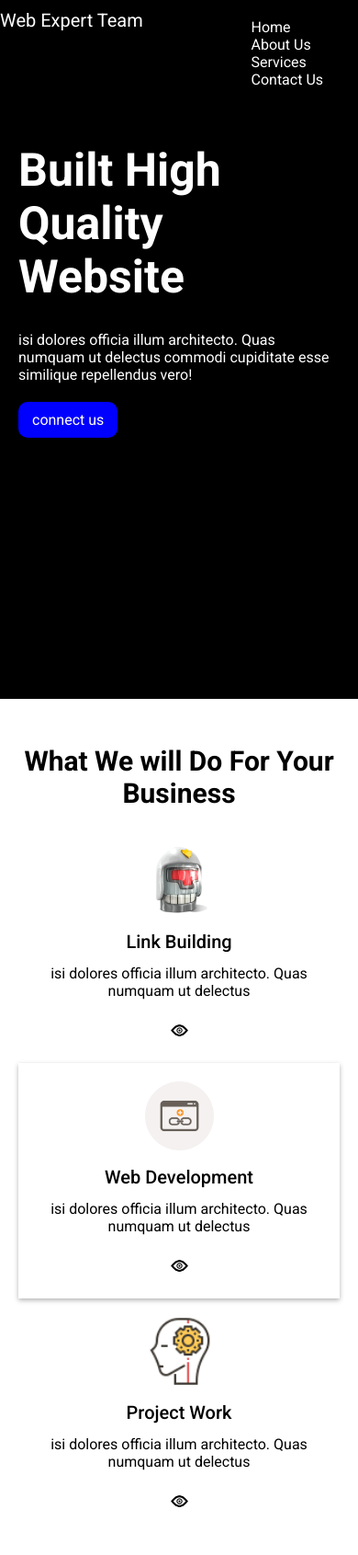
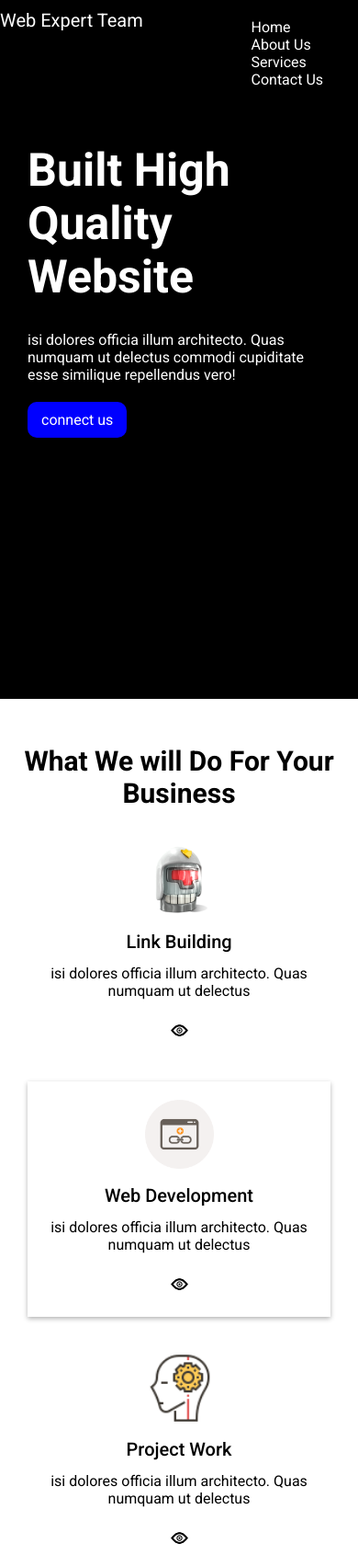
Before and after one commit to Chris4right/web-Expert, a plain HTML site: page index.html in a window 390 px wide. Shown: the top 1691 px of the page at 92% size. Drawn offline with Linux system fonts and the light colour scheme.

Commit message:
new changes on my meida screen

```diff
--- a/css/stye.css
+++ b/css/stye.css
@@ -394,7 +394,7 @@ html{
 @media screen and (max-width: 900px){
     .row{
         max-width: 100%;
-        padding: 0 20px;
+        padding: 0 30px;
     }
     .row [class^="col-"]:not(:last-child){
         margin-right: 0;
@@ -403,7 +403,7 @@ html{
         width: 100%;
     }
     .header{
-        height: 90vh;
+        min-height: 90vh;
         background-color: #000;
     }
     .nav{
@@ -418,6 +418,9 @@ html{
     }
     .business-offfer{
         padding: 50px 0;
+    }
+    .steps{
+        margin-bottom: 20px;
     }
 
     .primary-heading{
@@ -441,8 +444,11 @@ html{
     }
     .online-image-container{
         float: none;
-        width: 40%;
+        width: 100%;
         margin: 0 auto;
+    }
+    .online-image-container img{
+        width: 100%;
     }
 
     .online-textbox{
--- a/index.html
+++ b/index.html
@@ -90,8 +90,8 @@
                         </div>
                 </div>
             </div>
-            <div class="col-1-of-3 shadow">
-                <div class="steps">
+            <div class="col-1-of-3">
+                <div class="steps shadow">
                     <div class="icon-box">
                         <img src="images/icon.png" alt="">
                     </div>
```
